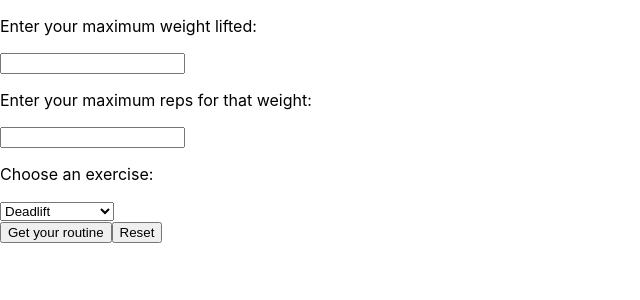
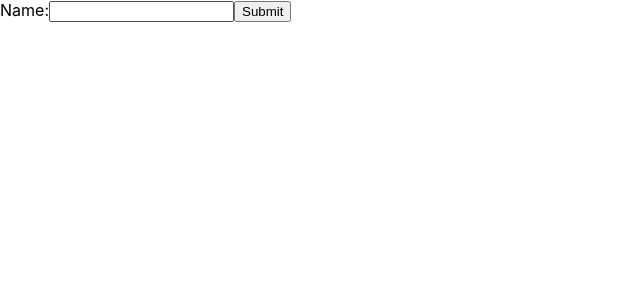
Before and after one commit to reddygtvs/reactGym, a React (Create React App) app in the folder react-gym/: page / in a window 1280 px wide. Shown: the top 300 px of the page, without its empty margins (0-640 px from the left). Built offline with nearby package versions, Linux system fonts and the light colour scheme.

Commit message:
react messed up

```diff
--- a/react-gym/src/App.js
+++ b/react-gym/src/App.js
@@ -1,74 +1,72 @@
 import React from 'react';
 
-function App() {
-  return (
-    <div className="App">
-      <form>
-        {/* Input for weight */}
-        <label for="weight">
-          <p>Enter your maximum weight lifted:</p>
-          <input type="number" id="weight" name="weight"></input>
-        </label>
+class FormData extends React.Component {
 
-        {/* Input for reps */}
-        <label for="reps">
-          <p>Enter your maximum reps for that weight:</p>
-          <input type="number" id="reps" name="reps"></input>
-        </label>
+  constructor(props) {
+    super(props);
+    this.state = { weight: "" };
 
-        {/* Input for exercise */}
-        <label for="exercise">
-          <p>Choose an exercise:</p>
-        </label>
+    this.handleChange = this.handleChange.bind(this);
+    this.handleSubmit = this.handleSubmit.bind(this);
+  }
 
-        {/* Selection list for exercise input */}
-        <select name="excercises" id="excercise">
-          <option value="Deadlift">Deadlift</option>
-          <option value="Bench Press">Bench Press</option>
-          <option value="Shoulder Press">Shoulder Press</option>
-          <option value="Squat">Squat</option>
-        </select>
+  handleChange(e) {
+    this.setState({weight: e.target.weight});
+  }
 
-        {/* Submit & Reset Buttons */}
-        <div>
-          <a>
-            <button type="submit">Get your routine</button>
-          </a>
-          <a>
-            <button type="reset">Reset</button>
-          </a>
-        </div>
-      </form>
-    </div>
-  );
+  handleSubmit(e) {
+    console.log(this.state.weight);
+    e.preventDefault();
+  }
+
+  render() {
+    return(
+      <div className="App">
+        <form onSubmit={this.handleSubmit}>
+          {/* Input for weight */}
+          <label>
+            <p>Enter your maximum weight lifted:</p>
+            <input
+              type="number"
+              id="weight"
+              value={this.state.weight}
+              onChange={this.handleChange}
+            />
+          </label>
+          <input type="submit" value="Submit" />
+        </form>
+      </div>
+    );
+  }
 }
 
-export default App;
+export default FormData;
 
+        // {/* Input for reps */}
+        // <label for="reps">
+        //   <p>Enter your maximum reps for that weight:</p>
+        //   <input type="number" id="reps" name="reps"></input>
+        // </label>
 
-{/* <form onsubmit="return printMain()" class="form-container">
-                <ul id="noDot">
-                    <li>
-                        <label for="weight">
-                            <p>Enter your maximum weight lifted:</p>
-                        </label><br>
-                        <input type="number" id="weight" name="weight"><br>
-                    </li>
-                    <li>
-                        <label for="reps">
-                            <p>Enter your maximum reps for that weight:</p>
-                        </label><br>
-                        <input type="number" id="reps" name="reps"><br>
-                    </li>
+        // {/* Input for exercise */}
+        // <label for="exercise">
+        //   <p>Choose an exercise:</p>
+        // </label>
 
-                    <li>
-                    </li>
-                    </ul>
-                    <a>
-                        <button type="submit" onclick="window.location='index.html#training-log-section';">Get your routine</button>
-                    </a>
+        // {/* Selection list for exercise input */}
+        // <select name="excercises" id="excercise">
+        //   <option value="Deadlift">Deadlift</option>
+        //   <option value="Bench Press">Bench Press</option>
+        //   <option value="Shoulder Press">Shoulder Press</option>
+        //   <option value="Squat">Squat</option>
+        // </select>
 
-                    <a class="button" onclick="resetAll()">
-                        <button type=reset>Reset</button>
-                    </a>
-</form> */}
+        // {/* Submit & Reset Buttons */}
+        // <div>
+        //   <a>
+        //     <button type="submit">Get your routine</button>
+        //   </a>
+        //   <a>
+        //     <button type="reset">Reset</button>
+        //   </a>
+        // </div>
--- /dev/null
+++ b/react-gym/src/exp.js
@@ -0,0 +1,39 @@
+import React from 'react';
+
+class NameForm extends React.Component {
+    constructor(props) {
+      super(props);
+      this.state = { value: "" };
+
+      this.handleChange = this.handleChange.bind(this);
+      this.handleSubmit = this.handleSubmit.bind(this);
+    }
+
+    handleChange(event) {
+      this.setState({ value: event.target.value });
+    }
+
+    handleSubmit(event) {
+      console.log(this.state.value);
+      event.preventDefault();
+    }
+
+    render() {
+      return (
+        <form onSubmit={this.handleSubmit}>
+          <label>
+            Name:
+            <input
+              type="text"
+              value={this.state.value}
+              onChange={this.handleChange}
+            />
+          </label>
+          <input type="submit" value="Submit" />
+        </form>
+      );
+    }
+  }
+
+// ReactDOM.render(<NameForm />, document.getElementById("root"));
+export default NameForm;
--- a/react-gym/src/index.js
+++ b/react-gym/src/index.js
@@ -1,12 +1,14 @@
 import React from 'react';
 import ReactDOM from 'react-dom';
 import './index.css';
-import App from './App';
+import FormData from './App';
+import NameForm from './exp';
 
 
 ReactDOM.render(
   <React.StrictMode>
-    <App />
+    {/* <FormData /> */}
+    <NameForm />
   </React.StrictMode>,
   document.getElementById('root')
 );
```
